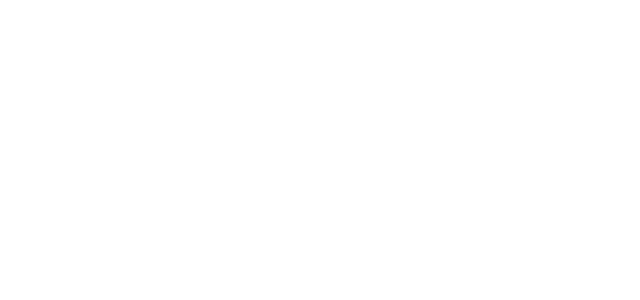
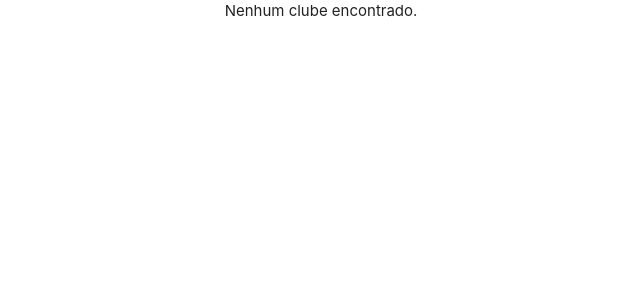
Before and after one commit to vnc10/soccer-management, an Angular app: page /listar-clubes in a window 1280 px wide. Shown: the top 300 px of the page, without its empty margins (319-959 px from the left). Built offline with nearby package versions, Linux system fonts and the light colour scheme.

Commit message:
adicionado diretiva ngIf

```diff
--- a/src/app/listar-clubes/listar-clubes.component.html
+++ b/src/app/listar-clubes/listar-clubes.component.html
@@ -12,4 +12,5 @@
         <button (click)="this.excluirClube(clube)" class="btn">Excluir</button>
       </div>
     </div>
+    <div *ngIf="clubes.length === 0" class="empty-message">Nenhum clube encontrado.</div>
   </div>
--- a/src/app/listar-jogadores/listar-jogadores.component.html
+++ b/src/app/listar-jogadores/listar-jogadores.component.html
@@ -12,4 +12,5 @@
       <button (click) = "this.excluirJogador(jogador)" class="btn">Excluir</button>
     </div>
   </div>
+  <div *ngIf="jogadores.length === 0" class="empty-message">Nenhum jogador encontrado.</div>
 </div>
```
